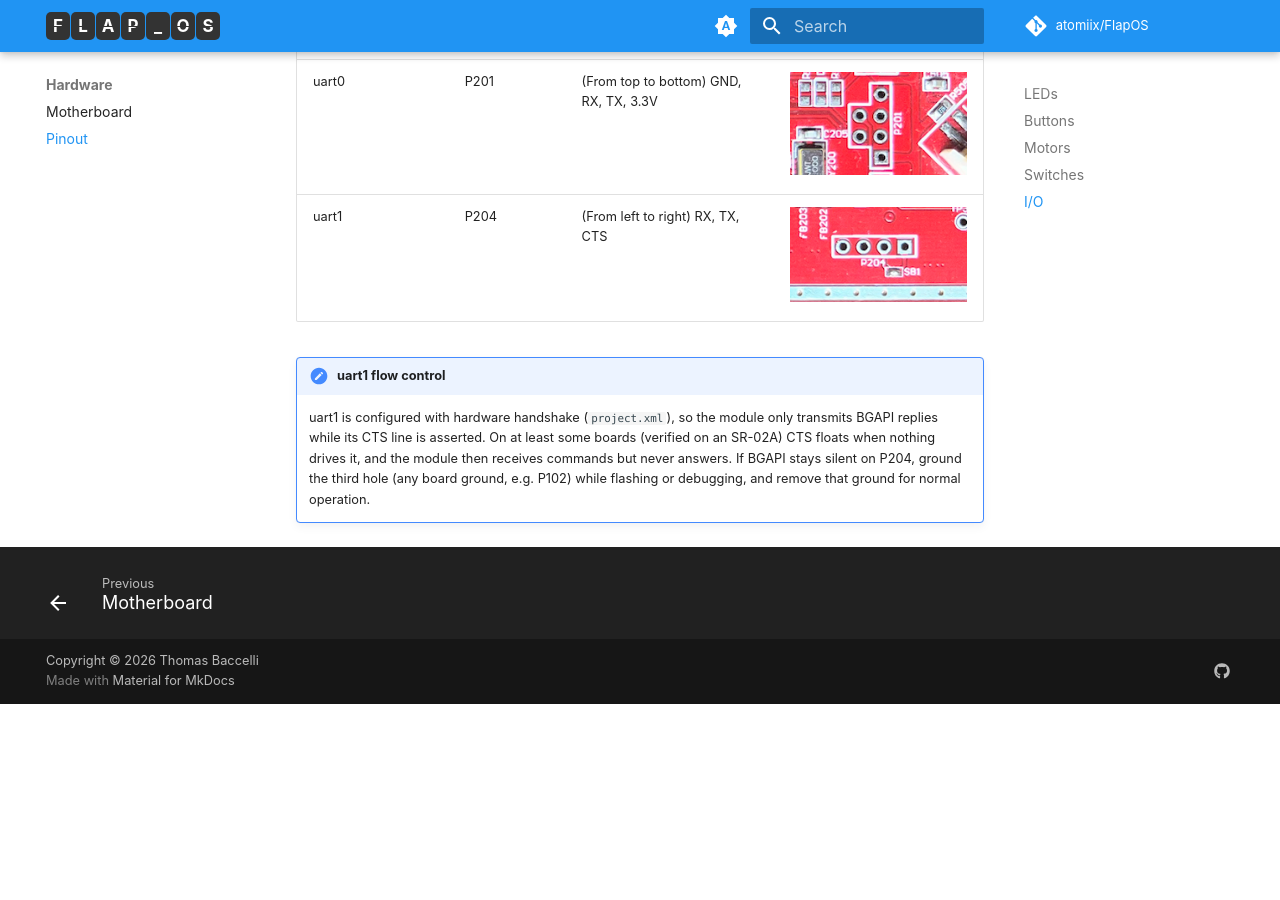
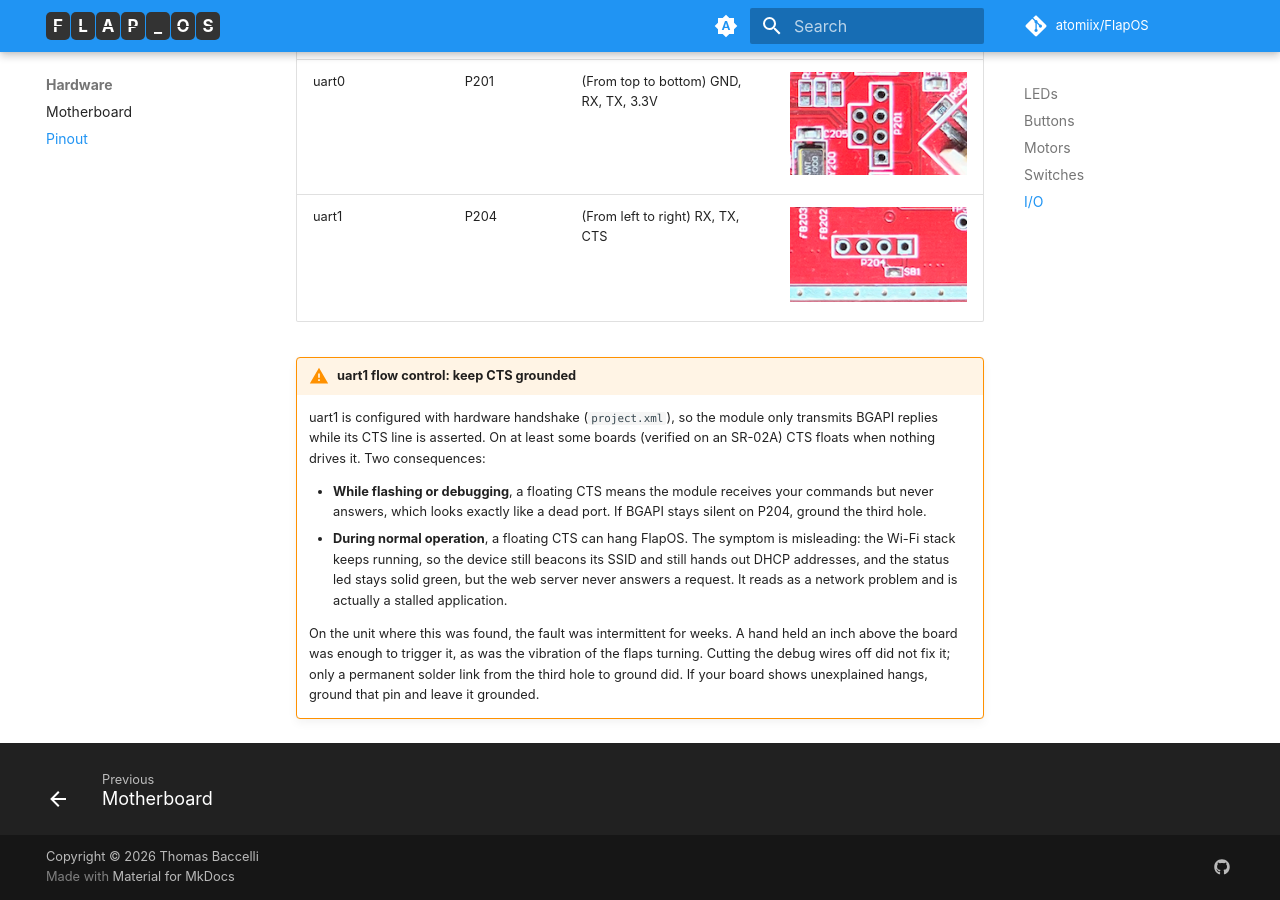
Before and after one commit to atomiix/FlapOS, an MkDocs documentation site: the page built from docs/mkdocs/hardware/pinout.md, in a window 1280 px wide and 900 px high, scrolled down 1880 px. Built offline with MkDocs 1.6.1 and Material for MkDocs 9.7.7, drawn with Linux system fonts in a browser that asks for light colours; some web fonts are replaced; comment, search, counter and statistics services are not loaded; before the commit the page ends 2584 px from its top, so only the background shows below that.

Commit message:
docs: correct the uart1 CTS guidance, keep the pin grounded
A floating CTS does not only block BGAPI replies while debugging, it can
also hang FlapOS during normal operation: the Wi-Fi stack keeps beaconing
and serving DHCP and the led stays solid green, but the web server never
answers. Fixed on the affected unit by a permanent solder link from the
third P204 hole to ground.

Co-Authored-By: Claude Opus 5 (1M context) <noreply@anthropic.com>

```diff
--- a/docs/mkdocs/hardware/pinout.md
+++ b/docs/mkdocs/hardware/pinout.md
@@ -45,6 +45,11 @@
 | uart0                    | P201          | (From top to bottom) GND, RX, TX, 3.3V | ![](./uart0.png) |
 | uart1                    | P204          | (From left to right) RX, TX, CTS       | ![](./uart1.png) |
 
-!!! note "uart1 flow control"
+!!! warning "uart1 flow control: keep CTS grounded"
 
-    uart1 is configured with hardware handshake (`project.xml`), so the module only transmits BGAPI replies while its CTS line is asserted. On at least some boards (verified on an SR-02A) CTS floats when nothing drives it, and the module then receives commands but never answers. If BGAPI stays silent on P204, ground the third hole (any board ground, e.g. P102) while flashing or debugging, and remove that ground for normal operation.
+    uart1 is configured with hardware handshake (`project.xml`), so the module only transmits BGAPI replies while its CTS line is asserted. On at least some boards (verified on an SR-02A) CTS floats when nothing drives it. Two consequences:
+
+    - **While flashing or debugging**, a floating CTS means the module receives your commands but never answers, which looks exactly like a dead port. If BGAPI stays silent on P204, ground the third hole.
+    - **During normal operation**, a floating CTS can hang FlapOS. The symptom is misleading: the Wi-Fi stack keeps running, so the device still beacons its SSID and still hands out DHCP addresses, and the status led stays solid green, but the web server never answers a request. It reads as a network problem and is actually a stalled application.
+
+    On the unit where this was found, the fault was intermittent for weeks. A hand held an inch above the board was enough to trigger it, as was the vibration of the flaps turning. Cutting the debug wires off did not fix it; only a permanent solder link from the third hole to ground did. If your board shows unexplained hangs, ground that pin and leave it grounded.
```
Also changed, not shown: docs/mkdocs/usage/flashing-a-crashed-stock-unit.md (+3 -1 lines).
